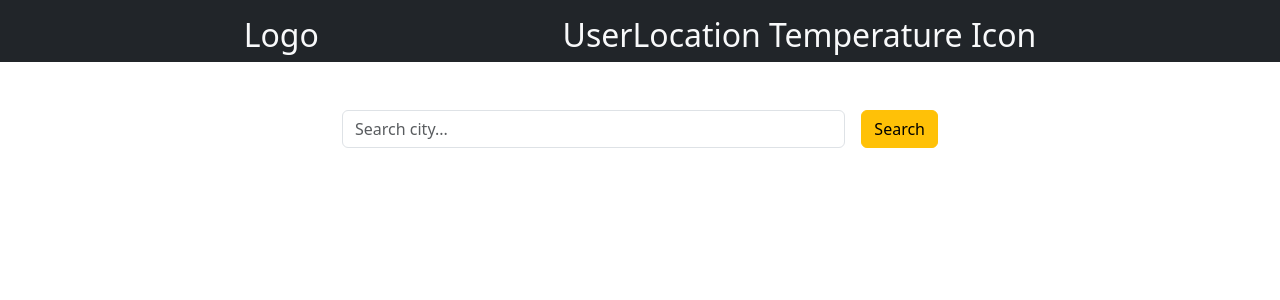
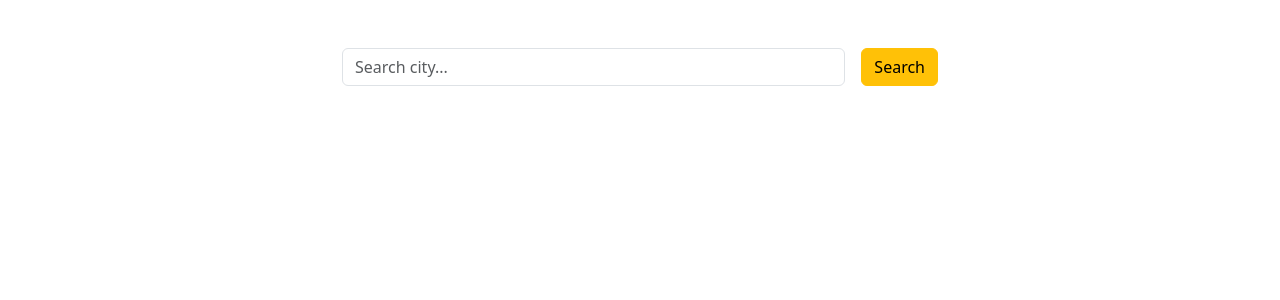
Before and after one commit to ionutprodea/weather_app-main, a React (Vite) app: page / in a window 1280 px wide. Shown: the top 300 px of the page. Built offline with nearby package versions, Linux system fonts and the light colour scheme.

Commit message:
Hidden UserLocation

```diff
--- a/src/App.tsx
+++ b/src/App.tsx
@@ -25,7 +25,7 @@ function App() {
 
   return (
     <>
-      <UserLocation />
+      {/*<UserLocation />*/}
       <div className="container d-flex flex-column align-items-center">
         <CitySearch
           onSearchResults={setSearchResult}
```
